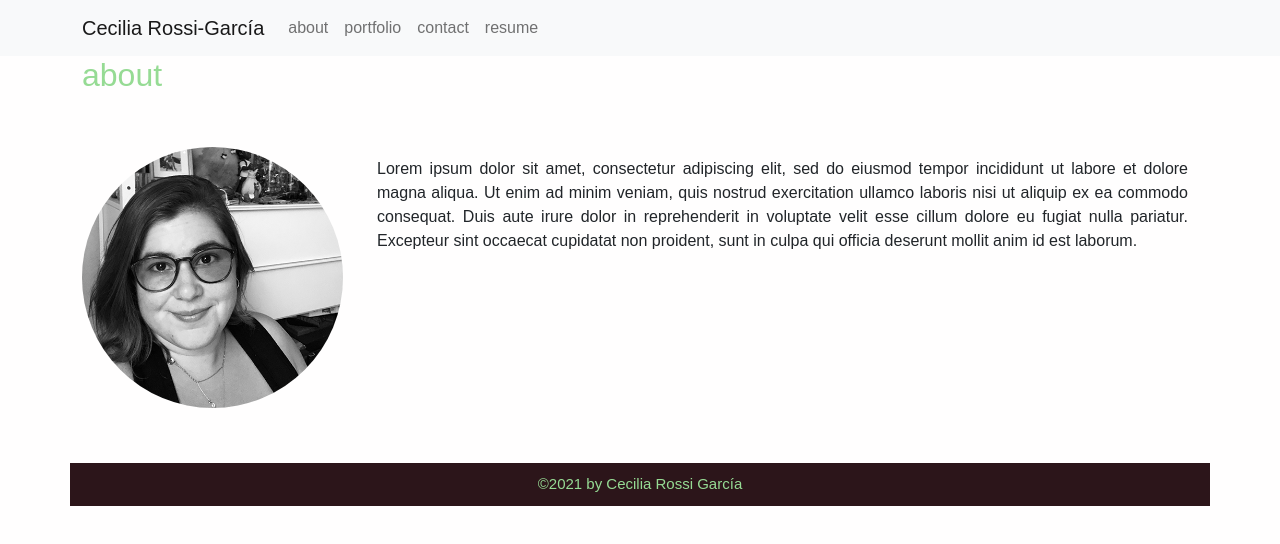
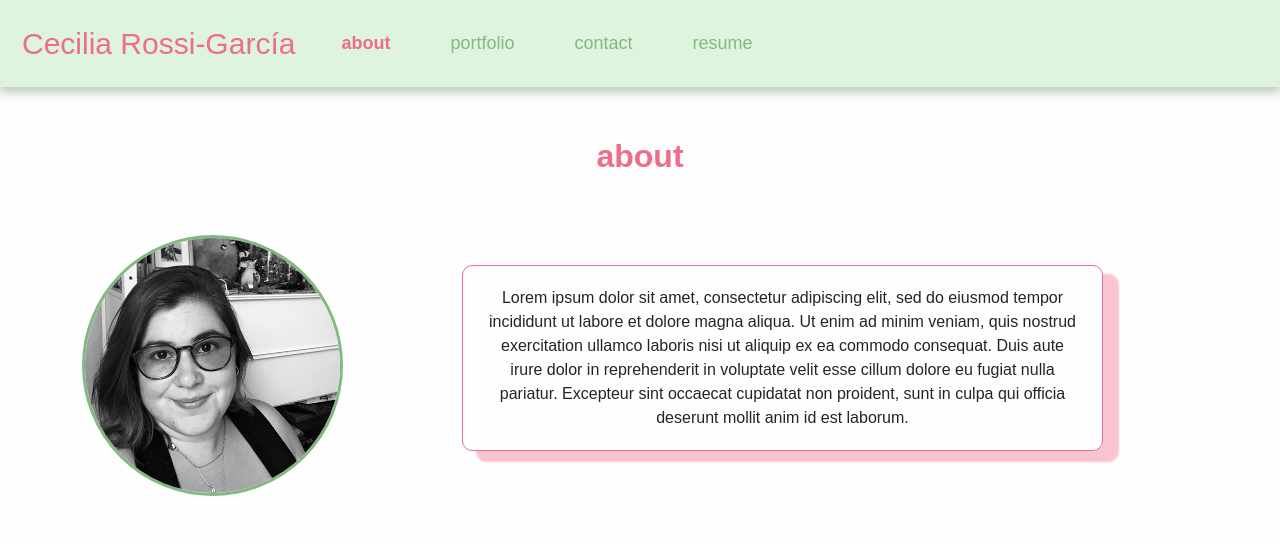
Before and after one commit to crossigarcia/portfolio-crg, a React (Create React App) app: page / in a window 1280 px wide. Shown: the top 544 px of the page. Built offline with nearby package versions, Linux system fonts and the light colour scheme; a web font is replaced by a local one.

Commit message:
changed theme, started moving about me content based on width

```diff
--- a/public/index.html
+++ b/public/index.html
@@ -8,6 +8,7 @@
     <link rel="manifest" href="%PUBLIC_URL%/manifest.json" />
     <link href="https://cdn.jsdelivr.net/npm/bootstrap@5.1.0/dist/css/bootstrap.min.css" rel="stylesheet" integrity="sha384-KyZXEAg3QhqLMpG8r+8fhAXLRk2vvoC2f3B09zVXn8CA5QIVfZOJ3BCsw2P0p/We" crossorigin="anonymous">
     <link rel="stylesheet" href="https://use.typekit.net/sqm1jgd.css">
+    <script src="https://kit.fontawesome.com/9990d29e32.js" crossorigin="anonymous"></script>
     <title>Cecilia Rossi Garc&#237;a</title>
   </head>
   <body>
--- a/src/components/About/About.css
+++ b/src/components/About/About.css
@@ -1,16 +1,18 @@
-.about-me {
-  margin-top: 20px;
-  padding: 25px 0 25px 0;
+.row {
+  margin-top: 15px;
 }
 
 .portrait {
   border-radius: 100%;
   width: 100%;
-  border: 3px solid var(--periwinkle);
+  border: 3px solid var(--kiwi);
 }
 
-.about-me p {
-  text-align: justify;
-  margin: 10px;
-  color: var(--lightperi);
+.about-text {
+  margin-top: 30px;
+  border: 1px solid var(--strawberry);
+  padding: 20px;
+  border-radius: 10px;
+  text-align: center;
+  box-shadow: 15px 10px 2px 1px rgba(238, 109, 137, .4);
 }
--- a/src/components/About/index.js
+++ b/src/components/About/index.js
@@ -1,16 +1,16 @@
 import React from 'react';
 import self from '../../assets/imgs/cecilia.jpg';
+import { Row, Col } from 'react-bootstrap';
 import './About.css'
 
 function About() {
    return (
-
-       <div className="row justify-content-center about-me">
-         <div className="col-sm-12 col-md-4 col-lg-3 about-img">
-            <img src={self} alt="portrait of me" className="portrait" ></img>
-         </div>
-         <div className="col-sm-12 col-md-8 col-lg-9">
-           <p>
+     <Row>
+       <Col xs={{ span: 10, offset: 1 }} md={{span: 3, offset: 0}}>
+         <img src={self} alt="portrait of me" className="portrait"></img>
+       </Col>
+       <Col xs={{ span: 10, offset: 1 }} md={{span: 7, offset: 1}}>
+         <p className="about-text">
            Lorem ipsum dolor sit amet, consectetur adipiscing elit, sed do
            eiusmod tempor incididunt ut labore et dolore magna aliqua. Ut enim
            ad minim veniam, quis nostrud exercitation ullamco laboris nisi ut
@@ -19,8 +19,8 @@ function About() {
            pariatur. Excepteur sint occaecat cupidatat non proident, sunt in
            culpa qui officia deserunt mollit anim id est laborum.
          </p>
-         </div>
-       </div>
+       </Col>
+     </Row>
    );
 }
 
--- a/src/components/Footer/index.js
+++ b/src/components/Footer/index.js
@@ -3,9 +3,7 @@ import './Footer.css';
 
 function Footer() {
    return (
-     <footer className="container">
-       <div className="row justify-content-center">&copy;2021 by Cecilia Rossi Garc&#237;a</div>
-     </footer>
+     <></>
    );
 }
 
--- a/src/components/Navigation/Nav.css
+++ b/src/components/Navigation/Nav.css
@@ -1,48 +1,59 @@
-/* nav {
-  margin-bottom: 35px;
-  background-color: var(--dark);
+.navbar {
+background-color: rgba(150, 219, 148, .3);
+box-shadow: 0 5px 9px 1px rgba(95, 134, 95, 0.4);
+margin-bottom: 50px;
+padding: 10px;
 }
 
 .navbar-brand {
+  font-family: acier-bat-noir,sans-serif;
+  font-weight: 400;
+  font-style: normal;
   font-size: 30px;
-  margin-right: 40px;
   text-align: center;
 }
 
-.navbar-brand a {
+.nav-title {
+  color: var(--strawberry);
+}
+
+.navbar .navbar-nav .navlink {
+  color: var(--kiwi);
+  cursor: pointer;
+  margin: 15px;
+  font-size: 18px;
+  text-align: center;
+  padding: 5px;
+  padding-left: 15px;
+  padding-right: 15px;
+}
+
+.navbar .navbar-nav .navlink-current-page {
+  color: var(--strawberry);
+  padding: 5px;
+  padding-left: 15px;
+  padding-right: 15px;
+  border-radius: 20px;
+  margin: 15px;
+  font-weight: bold;
+  font-size: 18px;
+  text-align: center;
+}
+
+span.page-title:hover {
+  color: var(--strawberry);
+}
+
+.fa-ellipsis-v {
   color: var(--kiwi);
 }
 
-.navbar-brand a:hover {
-  color: var(--kiwi);
+.navbar-toggler {
+  border: none;
 }
 
-.nav-link {
-  font-size: 18px;
-  color: var(--light);
-  margin-right: 20px;
-  text-align: center;
+@media (max-width: 750px) {
+  .navbar-brand {
+    font-size: 25px;
+  }
 }
-
-.current-page {
-  color: var(--periwinkle);
-  background-color: var(--light);
-  border-radius: 30px;
-  padding: 5px;
-}
-
-.nav-link:hover {
-  color: var(--gold);
-}
-
-.navbar-toggler {
-  border-color: var(--light);
-  background-color: var(--kiwi);
-  padding: 1px;
-}
-
-h1 {
-  font-family: acier-bat-noir,sans-serif;
-  font-weight: 400;
-  font-style: normal;
-} */
--- a/src/components/Navigation/index.js
+++ b/src/components/Navigation/index.js
@@ -7,26 +7,28 @@ import './Nav.css';
 function Navigation({ pages = [], setCurrentPage, currentPage }) {
   console.log('test');
   return (
-    <Navbar bg="light" expand="lg">
-      <Container>
-        <Navbar.Brand href="/">Cecilia Rossi-Garc&#237;a</Navbar.Brand>
-        <Navbar.Toggle aria-controls="basic-navbar-nav" />
+    <Navbar expand="lg">
+      <Container fluid>
+        <Navbar.Brand href="/">
+          <span className="nav-title">Cecilia Rossi-Garc&#237;a</span>
+        </Navbar.Brand>
+        <Navbar.Toggle aria-controls="basic-navbar-nav">
+          <i class="fas fa-ellipsis-v fa-md"></i>
+        </Navbar.Toggle>
         <Navbar.Collapse id="basic-navbar-nav">
           <Nav className="me-auto">
             {pages.map((page) => (
-                <Nav.Item>
-                  <span
+              <Nav.Item
                 className={
                   currentPage.name === page.name
-                        ? "nav-link current-page"
-                        : "nav-link"
+                    ? "navlink-current-page"
+                    : "navlink"
                 }
                 onClick={() => {
                   setCurrentPage(page);
                 }}
               >
-                    {page.name}
-                  </span>
+                <span className="page-title">{page.name}</span>
               </Nav.Item>
             ))}
           </Nav>
--- /dev/null
+++ b/src/components/Page/Page.css
@@ -0,0 +1,6 @@
+h2 {
+  color: var(--strawberry);
+  font-weight: bold;
+  text-align: center;
+  margin-bottom: 30px;
+}
--- a/src/components/Page/index.js
+++ b/src/components/Page/index.js
@@ -4,6 +4,8 @@ import About from '../About';
 import Contact from '../Contact';
 import Resume from '../Resume';
 import Portfolio from '../Portfolio';
+import { Container, Row, Col } from 'react-bootstrap';
+import './Page.css';
 
 function Page(props) {
    const {currentPage} = props;
@@ -22,14 +24,20 @@ function Page(props) {
       }
    };
    return (
-     <div className="container">
-       <div className="row">
-         <h2 className="col-2">{currentPage.name}</h2>
-       </div>
-       <section>
-         <PageContent>{renderPage()}</PageContent>
-       </section>
-     </div>
+     <Container>
+       <Row>
+         <Col xs={12} md={{span: 6, offset: 3}}>
+           <h2>{currentPage.name}</h2>
+         </Col>
+       </Row>
+       <Row>
+         <Col>
+           <section>
+             <PageContent>{renderPage()}</PageContent>
+           </section>
+         </Col>
+       </Row>
+     </Container>
    );
 }
 
--- a/src/index.css
+++ b/src/index.css
@@ -1,8 +1,8 @@
 :root {
   --strawberry: #EE6D89;
-  --kiwi: #96DB94;
+  --kiwi: #83b881;
   --light: #fffefe;
-  --dark: #2c151a;
+  --dark: #72192d;
 }
 
 body {
@@ -14,8 +14,5 @@ body {
 
 a {
   text-decoration: none;
-}
-
-h2 {
   color: var(--kiwi);
 }
```
Lines whose indentation alone changed are shown as unchanged.
